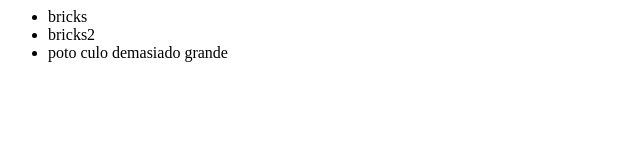
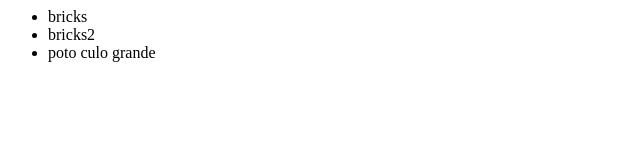
Before and after one commit to felipetechdev/Test2019, a plain HTML site: page index.html in a window 1280 px wide. Shown: the full height of the page, 0-640 px from the left. Drawn offline with Linux system fonts and the light colour scheme.

Commit message:
menos es mas

```diff
--- a/index.html
+++ b/index.html
@@ -5,7 +5,7 @@
         <ul>
             <li>bricks</li>
             <li>bricks2</li>
-            <li>poto culo demasiado grande</li>
+            <li>poto culo grande</li>
         </ul>
     </div>
 </body>
```
